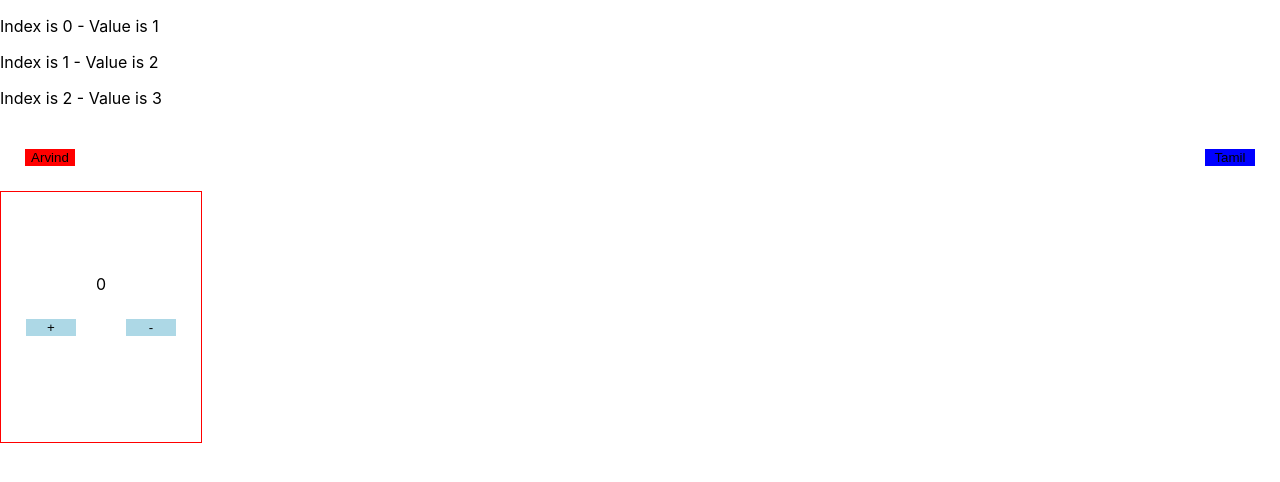
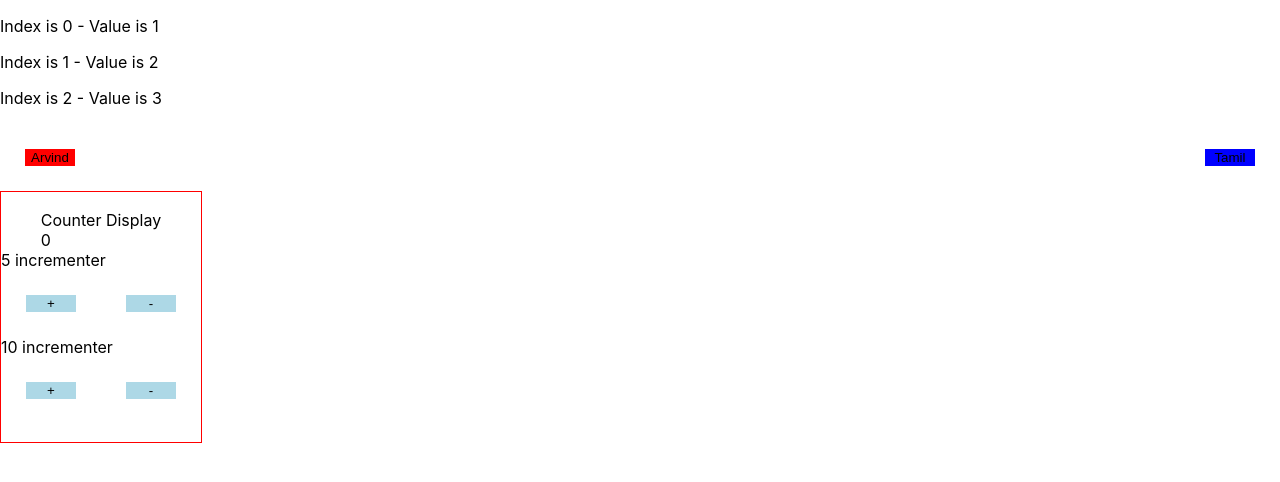
Before and after one commit to ARVINDTRONICS/demo-app, a React (Create React App) app: page / in a window 1280 px wide. Shown: the top 482 px of the page. Built offline with nearby package versions, Linux system fonts and the light colour scheme.

Commit message:
props chnages

```diff
--- /dev/null
+++ b/src/components/Shared/Counter/CounterControls/index.jsx
@@ -0,0 +1,23 @@
+import React from "react";
+
+export const CounterControls = ({ title, incrementHandler, decrementHandler,stepper}) => {
+  return (
+    <div>
+        <div>{title}</div>
+      <button
+        onClick={() => {
+          incrementHandler(stepper);
+        }}
+      >
+        +
+      </button>
+      <button
+        onClick={() => {
+          decrementHandler();
+        }}
+      >
+        -
+      </button>
+    </div>
+  );
+};
--- /dev/null
+++ b/src/components/Shared/Counter/CounterDisplay/index.jsx
@@ -0,0 +1,11 @@
+import React from "react";
+
+export const CounterDisplay = ({ currentCount,title }) => {
+  console.log("Counter Display rerendered");
+  return (
+    <div>
+      <div>{title}</div>
+      <div>{currentCount}</div>
+    </div>
+  );
+};
--- a/src/components/Shared/Counter/index.jsx
+++ b/src/components/Shared/Counter/index.jsx
@@ -1,13 +1,14 @@
 import React from "react";
 import "./counter.css";
+import { CounterDisplay } from "./CounterDisplay";
+import { CounterControls } from "./CounterControls";
 
 export const Counter = () => {
   const [count, setCount] = React.useState(0);
-
   const [message, setMessage] = React.useState("");
-
-  const incrementHandler = () => {
-    setCount((count) => count + 1);
+  console.log("Counter  rerendered");
+  const incrementHandler = (step) => {
+    setCount((count) => count + step);
     setMessage("");
   };
 
@@ -21,24 +22,21 @@ export const Counter = () => {
 
   return (
     <div className="counter-wrap">
-      <div>{count}</div>
-      <div>
-        <button
-          onClick={() => {
-            incrementHandler();
-          }}
-        >
-          +
-        </button>
-        <button
-          onClick={() => {
-            decrementHandler();
-          }}
-        >
-          -
-        </button>
-        {message ? message : ""}
-      </div>
+      <CounterDisplay title={"Counter Display"} currentCount={count} />
+      <CounterControls
+        title={"5 incrementer"}
+        incrementHandler={incrementHandler}
+        decrementHandler={decrementHandler}
+        stepper={5}
+      />
+      <CounterControls
+        title={"10 incrementer"}
+        incrementHandler={incrementHandler}
+        decrementHandler={decrementHandler}
+        stepper={10}
+      />
+
+      {message ? message : ""}
     </div>
   );
 };
```
